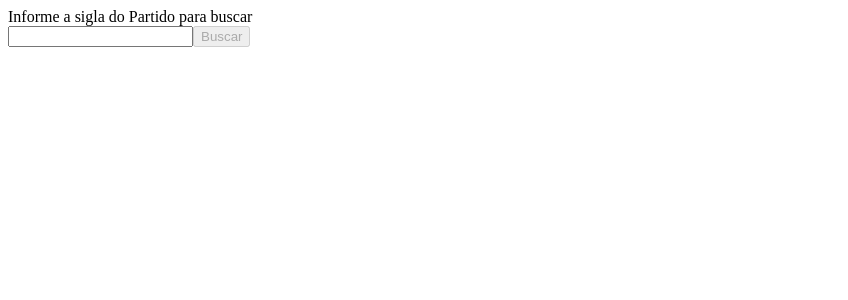
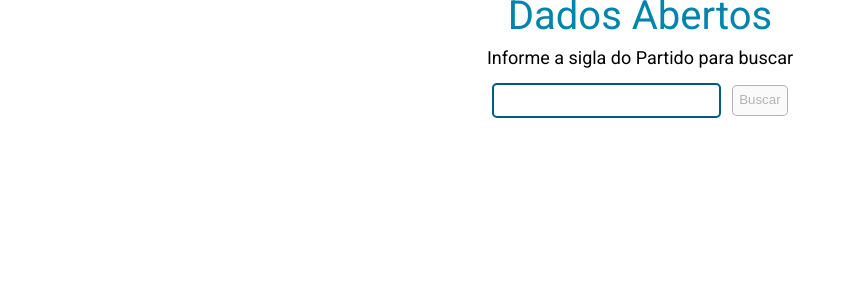
Before and after one commit to FalcaoCamilla/angular-ppi, an Angular app in the folder deputados/: page / in a window 1280 px wide. Shown: the top 300 px of the page, without its empty margins (0-848 px from the left). Built offline with nearby package versions, Linux system fonts and the light colour scheme.

Commit message:
dados abertos v1.1

```diff
--- a/deputados/angular.json
+++ b/deputados/angular.json
@@ -23,6 +23,7 @@
               "src/assets"
             ],
             "styles": [
+              "./node_modules/@angular/material/prebuilt-themes/purple-green.css",
               "src/styles.css"
             ],
             "scripts": []
@@ -90,6 +91,7 @@
               "src/assets"
             ],
             "styles": [
+              "./node_modules/@angular/material/prebuilt-themes/purple-green.css",
               "src/styles.css"
             ],
             "scripts": []
--- a/deputados/package.json
+++ b/deputados/package.json
@@ -11,10 +11,12 @@
   "private": true,
   "dependencies": {
     "@angular/animations": "^14.2.0",
+    "@angular/cdk": "^14.2.4",
     "@angular/common": "^14.2.0",
     "@angular/compiler": "^14.2.0",
     "@angular/core": "^14.2.0",
     "@angular/forms": "^14.2.0",
+    "@angular/material": "^14.2.4",
     "@angular/platform-browser": "^14.2.0",
     "@angular/platform-browser-dynamic": "^14.2.0",
     "@angular/router": "^14.2.0",
--- a/deputados/src/app/exibe-deputados/exibe-deputados.component.css
+++ b/deputados/src/app/exibe-deputados/exibe-deputados.component.css
@@ -0,0 +1,105 @@
+h1{
+  text-align: center;
+  color: rgb(0, 132, 172);
+  font-size: 40px;
+}
+
+.form{
+  margin: 0 auto;
+  display: grid;
+  justify-items: center;
+  align-items: center;
+  justify-content: center;
+  width: 50%;
+}
+
+label{
+  margin-bottom: 15px;
+  font-size: 18px;
+  font-weight: 400;
+  grid-column: 1/3;
+  text-align: center;
+}
+
+input{
+  line-height: 1.7em;
+  border-radius: 5px;
+  text-align: center;
+  font-size: 17px;
+  border: solid 2px rgb(0, 91, 128)
+}
+
+button{
+  width: 85%;
+  line-height: 2em;
+  padding: 0 auto;
+  border-radius: 5px;
+  border: solid 1px;
+  transition: all .3s ease-in-out;
+}
+
+button:enabled{
+  background-image: linear-gradient(to right, rgb(70, 136, 161), rgb(4, 166, 230));
+  border: none;
+  cursor: pointer;
+  color: white;
+  transition: all .3s ease-in-out;
+}
+
+.invalid{
+  font-size: 13px;
+  margin-top: 5px;
+  color: red;
+  text-align: center;
+}
+
+.partido{
+  display: grid;
+  justify-items: center;
+  align-items: center;
+  justify-content: center;
+  text-align: center;
+  margin: 15px 0;
+}
+
+p{
+  margin: 0 0 40px 0;
+  color: rgb(0, 74, 104);
+  font-size: 20px;
+  font-weight: 500;
+}
+
+select{
+  padding: 8px;
+  border-radius: 5px;
+  text-align: center;
+  font-size: 17px;
+  border: solid 2px rgb(0, 91, 128);
+  margin: 15px 0;
+  width: 66%;
+}
+
+.style{
+  display: flex;
+  flex-direction: row;
+  justify-content: center;
+  justify-items: center;
+  align-items: center;
+}
+
+#btn-select{
+  width: 17%;
+  margin-left: 12px;
+}
+
+.result{
+  display: flex;
+  flex-direction: column;
+  justify-content: baseline;
+  justify-items: center;
+  margin-bottom: 20px;
+}
+
+img{
+  width: 100px;
+}
--- a/deputados/src/app/exibe-deputados/exibe-deputados.component.html
+++ b/deputados/src/app/exibe-deputados/exibe-deputados.component.html
@@ -1,35 +1,37 @@
-<form [formGroup]="consultaForm">
+<h1>Dados <span>Abertos</span></h1>
+<form [formGroup]="consultaForm" class="form">
   <label for="sigla">Informe a sigla do Partido para buscar</label>
-  <br>
   <input type="text" formControlName="sigla" #id>
   <button [disabled]="consultaForm.invalid" (click)="obterPartido(id.value)">Buscar</button>
+  <!--div dentro do form apenas para centralizar-->
+  <div *ngIf="consultaForm.dirty && consultaForm.invalid" class="invalid">
+    <p class="invalid">A sigla deve ter no mínimo 2 caracteres</p>
+  </div>
 </form>
-<br>
 
-<div *ngIf="consultaForm.valid">
+
+
+<div *ngIf="consultaForm.valid" class="partido">
   <div *ngFor="let item of partido">
-    {{item.sigla}} é a sigla do partido {{item.nome}}
-    <br>
-    <br>
-    <br>
+   <p> {{item.sigla}} é a sigla do partido {{item.nome}} </p>
   <label for="consulta">Selecione outro tipo de consulta</label>
   <br>
-  <select #option name="consulta">
-    <option value="">Selecione uma opção</option>
-    <option value="lideres">Líderes do {{item.sigla}}</option>
-    <option value="deputados">Deputados do {{item.sigla}}</option>
-  </select>
-  <button (click)="select(option.value, id.value)">Buscar</button>
+    <div class="style">
+      <select #option name="consulta">
+        <option value="">Selecione uma opção</option>
+        <option value="lideres">Líderes do {{item.sigla}}</option>
+        <option value="deputados">Deputados do {{item.sigla}}</option>
+      </select>
+      <button (click)="select(option.value, id.value)" id="btn-select">Buscar</button>
+    </div>
   </div>
 
-  <div *ngFor="let item of lideres, let i = index">
-    {{i}} - {{item.nome}}
-    <br>
+  <div *ngFor="let item of lideres, let i = index" class="result">
+    {{item.nome}} <img src="{{item.urlFoto}}">
   </div>
 
-  <div *ngFor="let item of depPartido, let i = index">
-    {{i}} - {{item.nome}}
-    <br>
+  <div *ngFor="let item of depPartido, let i = index" class="result">
+    {{item.nome}} <img src="{{item.urlFoto}}">
   </div>
 
 </div>
--- a/deputados/src/app/exibe-deputados/exibe-deputados.component.ts
+++ b/deputados/src/app/exibe-deputados/exibe-deputados.component.ts
@@ -19,6 +19,7 @@ export class ExibeDeputadosComponent implements OnInit {
   depPartido: DepPartido[]
   cod: any;
   value: string;
+  msgErro: string = "Desculpe, não consegui identificar. Informe uma sigla válida."
 
   public consultaForm: FormGroup = this.fb.group({
     sigla: ['', [Validators.required, Validators.minLength(2), Validators.maxLength(5)]],
@@ -69,7 +70,7 @@ export class ExibeDeputadosComponent implements OnInit {
 
   obterLider(id: string){
     id = this.cod
-    console.log(id)
+    //console.log(id)
     this.ds.obterLiderPartido(id).subscribe(res => {
       this.lideres = res.dados
     })
--- a/deputados/src/app/model/lider.ts
+++ b/deputados/src/app/model/lider.ts
@@ -1,4 +1,5 @@
 export class Lider{
   nome: string = '';
   siglaPartido: string = '';
+  urlFoto: string = "";
 }
--- a/deputados/src/index.html
+++ b/deputados/src/index.html
@@ -6,8 +6,11 @@
   <base href="/">
   <meta name="viewport" content="width=device-width, initial-scale=1">
   <link rel="icon" type="image/x-icon" href="favicon.ico">
+  <link rel="preconnect" href="https://fonts.gstatic.com">
+  <link href="https://fonts.googleapis.com/css2?family=Roboto:wght@300;400;500&display=swap" rel="stylesheet">
+  <link href="https://fonts.googleapis.com/icon?family=Material+Icons" rel="stylesheet">
 </head>
-<body>
+<body class="mat-typography">
   <app-root></app-root>
 </body>
 </html>
--- a/deputados/src/styles.css
+++ b/deputados/src/styles.css
@@ -1 +1,4 @@
 /* You can add global styles to this file, and also import other style files */
+
+html, body { height: 100%; }
+body { margin: 0; font-family: Roboto, "Helvetica Neue", sans-serif; }
```
Also changed, not shown: deputados/src/app/app.module.ts (+6 -2 lines), 1 other file (tests, documents, lock files or other folders).
